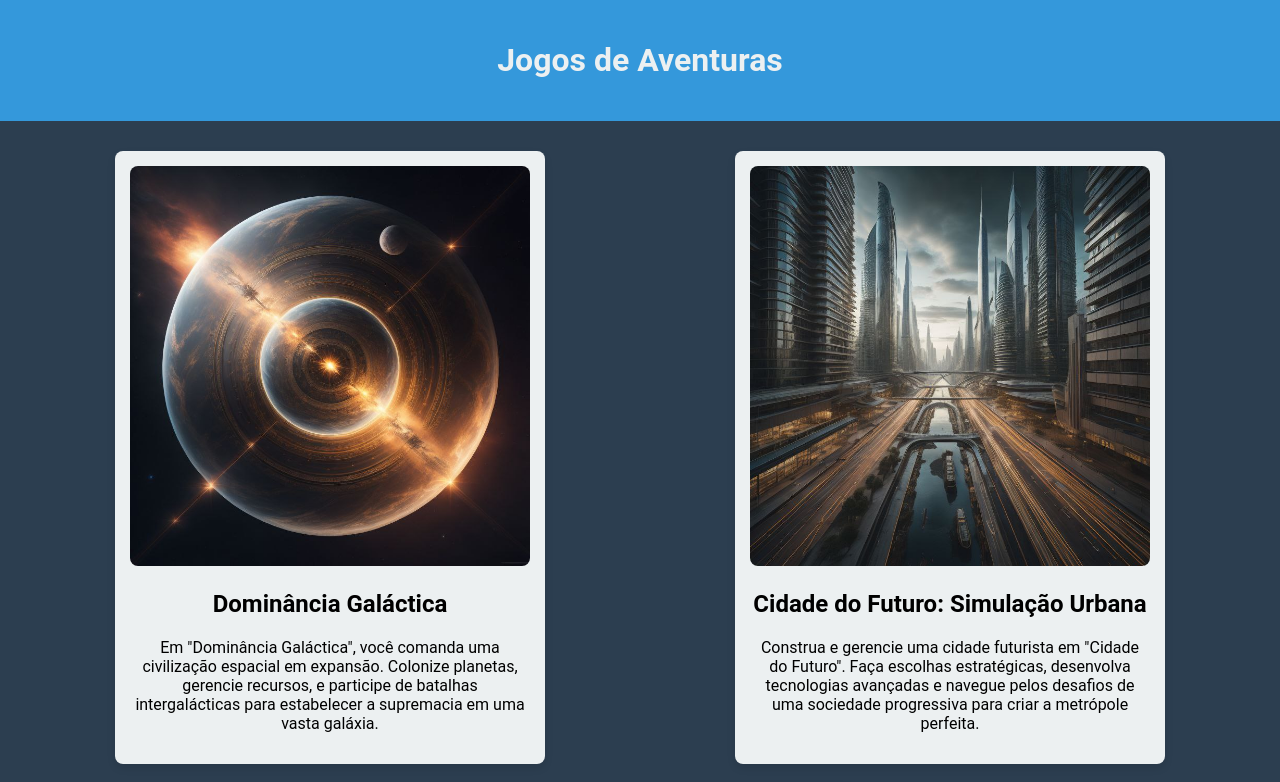
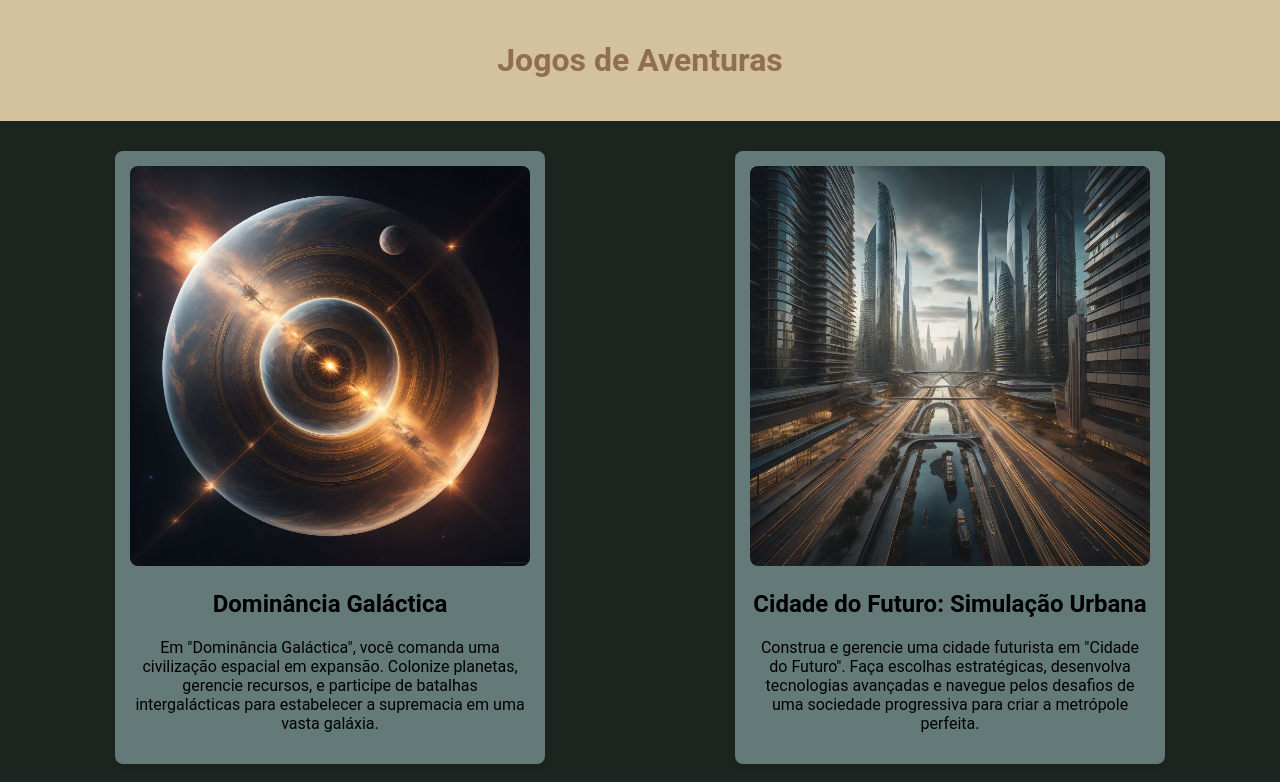
Before and after one commit to wanderlei2583/landpage03, a plain HTML site: page index.html in a window 1280 px wide. Shown: the top 782 px of the page. Drawn offline with Linux system fonts and the light colour scheme.

Commit message:
alterando o estilo da pagina

```diff
--- a/css/style.css
+++ b/css/style.css
@@ -1,13 +1,13 @@
 body {
     font-family: Roboto, sans-serif;
-    background-color: #2c3e50;
+    background-color: #1D2521;
     text-align: center;
     margin: 0;
 }
 
 header {
-    background-color: #3498db;
-    color: #ECF0f1;
+    background-color: #D4C29E;
+    color: #8F6E51;
     padding: 20px;
 }
 
@@ -23,7 +23,7 @@ header {
     max-width: 400px;
     margin: 10px auto;
     padding: 15px;
-    background-color: #ECF0f1;
+    background-color: #637A78;
     box-shadow: 0 4px 8px rgba(0, 0, 0, 0.1);
     border-radius: 8px;
 }
@@ -35,8 +35,8 @@ header {
 }
 
 footer {
-    background-color: #3498db;
-    color: #ECF0f1;
+    background-color: #D4C29E;
+    color: #8F6E51;
     padding: 10px;
 }
 
```
